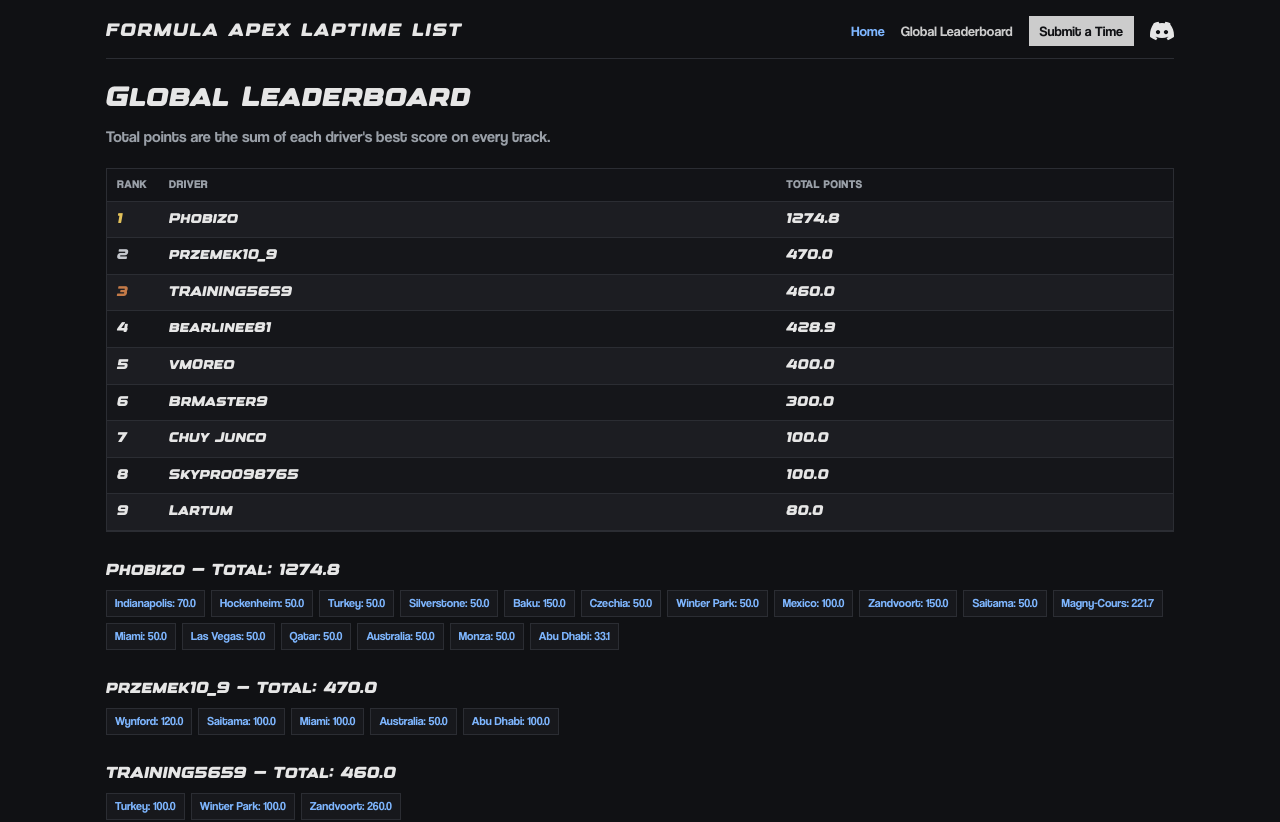
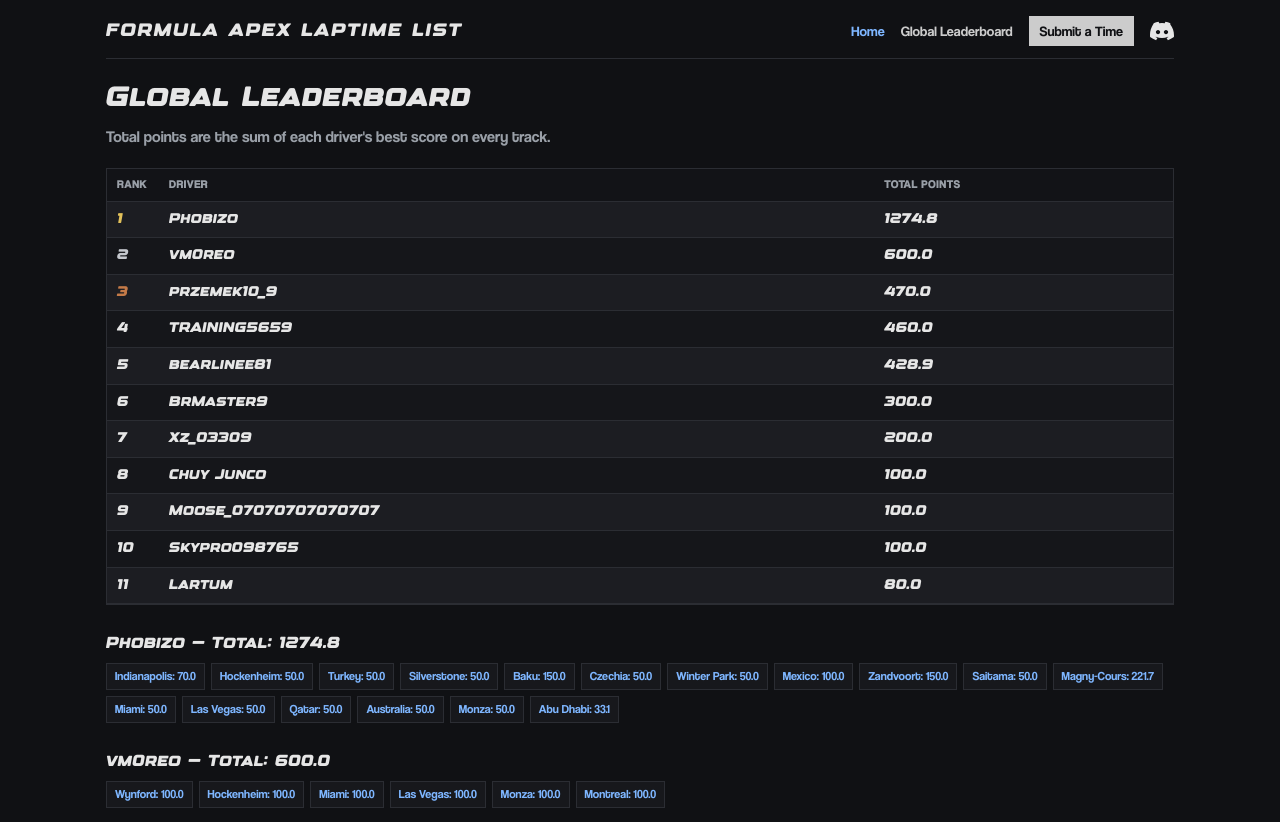
Before and after one commit to Lartum01/apexlist, a React (Vite) app: page /global in a window 1280 px wide. Shown: the top 822 px of the page. Built offline with nearby package versions, Linux system fonts and the light colour scheme.

Commit message:
added hotlaps

```diff
--- a/src/data/laps.ts
+++ b/src/data/laps.ts
@@ -382,7 +382,49 @@ export const laps: Lap[] = [
     driver: "vm0reo",
     track: "wynford",
     car: "f25",
-    time: "1:03:589",
+    time: "1:03.589",
     youtube: "https://discord.com/channels/547778156958973952/658830680033329152/1560935330037633114",
-  }
+  },
+  {
+    driver: "vm0reo",
+    track: "miami",
+    car: "f25",
+    time: "1:24.404",
+    youtube: "https://discord.com/channels/547778156958973952/658830680033329152/1561386018601574531",
+  },
+  {
+    driver: "vm0reo",
+    track: "qatar",
+    car: "f25",
+    time: "1:24.639",
+    youtube: "https://discord.com/channels/547778156958973952/658830680033329152/1561389795647823922",
+  },
+  {
+    driver: "Moose_07070707070707",
+    track: "miami",
+    car: "f25",
+    time: "1:26.522",
+    youtube: "https://discord.com/channels/547778156958973952/658830680033329152/1561306192771555438",
+  },
+  {
+    driver: "Moose_07070707070707",
+    track: "indy",
+    car: "f25",
+    time: "1:13.572",
+    youtube: "https://discord.com/channels/547778156958973952/658830680033329152/1561308405073973278",
+  },
+  {
+    driver: "Xz_03309",
+    track: "turkey",
+    car: "f26",
+    time: "1:10.105",
+    youtube: "https://discord.com/channels/1558943071394336909/1558943071930941492/1561408166179110934",
+  },
+  {
+    driver: "Xz_03309",
+    track: "abudhabi",
+    car: "f21",
+    time: "1:21.615",
+    youtube: "https://discord.com/channels/1558943071394336909/1558943609275941025/1561130134768062564",
+  },
 ];
```
